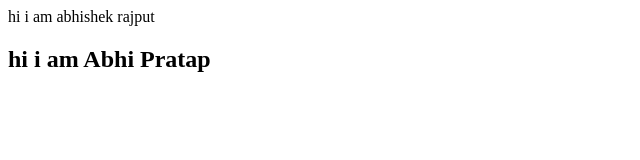
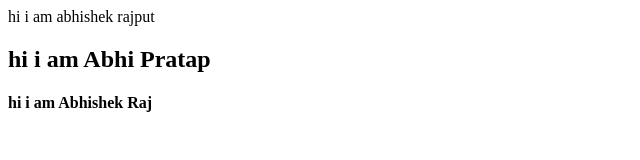
Before and after one commit to Abhi123-9693/abhiushi-tutorial, a plain HTML site: page index.html in a window 1280 px wide. Shown: the whole page, without its empty margins (0-640 px from the left). Drawn offline with Linux system fonts and the light colour scheme.

Commit message:
add a para

```diff
--- a/index.html
+++ b/index.html
@@ -1,2 +1,3 @@
 <p>hi i am abhishek rajput</p>
 <h2>hi i am Abhi Pratap</h2>
+<h4>hi i am Abhishek Raj</h4>
```
